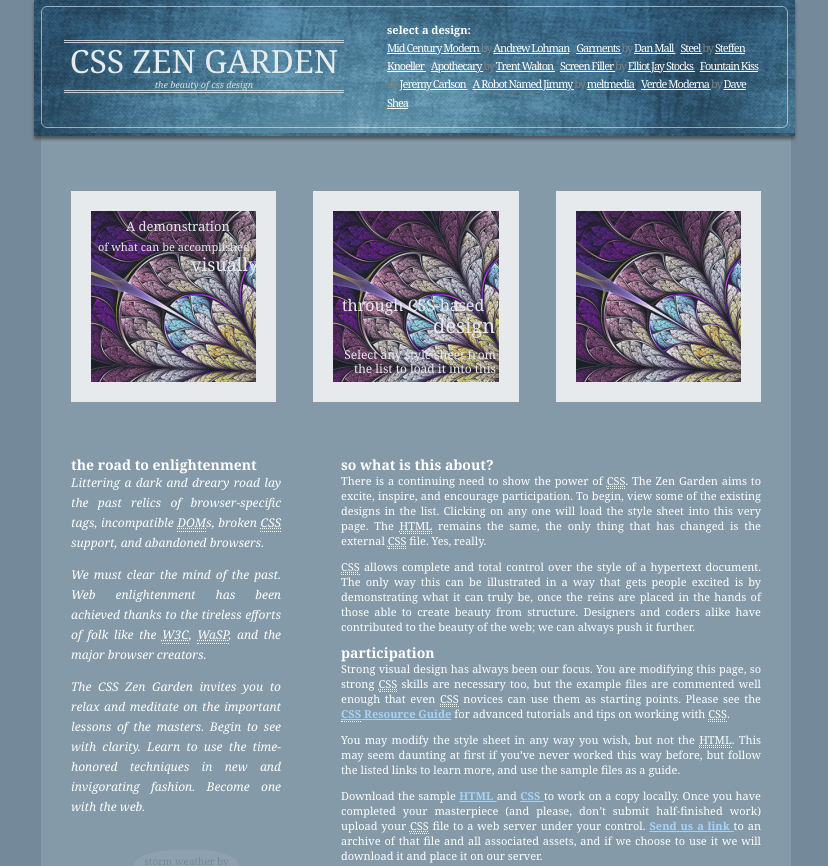
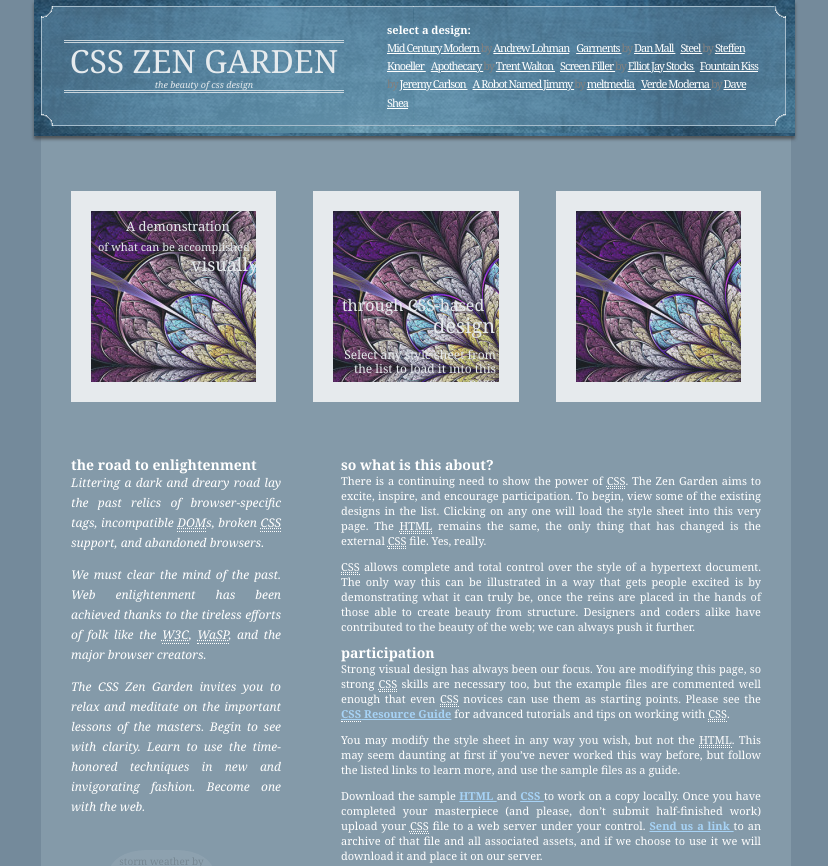
Before and after one commit to Kevin181/CSS-Zen-Garden-Demo, a website: page 003/zengarden.com_003.html in a window 1280 px wide. Shown: the top 866 px of the page, without its empty margins (224-1052 px from the left). Drawn offline with Linux system fonts and the light colour scheme.

Commit message:
modify 003

```diff
--- a/003/css/zengarden.com_003.css
+++ b/003/css/zengarden.com_003.css
@@ -22,9 +22,15 @@
 
 .page-wrapper {
 	width: 750px;
-	height: 1480px;
 	margin: 0 auto;
 	background-color: #849AA9;
+}
+
+.page-wrapper:after {
+	content:"\200B";
+	display:block;
+	height:0;
+	clear:both;
 }
 
 .header {
@@ -40,15 +46,15 @@
 .header:before {
 	content: "storm weather by dave shea";
 	position: absolute;
-	left: 100px;
+	left: 75px;
 	top: 850px;
 	padding-top: 6px;
 	width: 105px;
-	height: 3em;
+	height: 40px;
 	color:rgba(0,0,0,0.2);
 	font-size: 10px;
 	text-align: center;
-	border-radius: 4em/1.5em;
+	border-radius: 40px/25px;
 	background-color: rgba(255,255,255,0.1);
 }
 
@@ -57,11 +63,24 @@
 	position: absolute;
 	left: 7px;
 	top: 0.40em;
+	z-index: -1;
 	width: 745px;
 	height: 7.5em;
 	background-color: transparent;
-	border: 1px solid rgba(255,255,255,0.6);
-	border-radius: 6px;
+	background: radial-gradient(circle at top left, transparent 10px,white 12px,rgba(94,140,170,0.5) 0) top left,
+                radial-gradient(circle at top right, transparent 10px,white 12px, rgba(94,140,170,0.5) 0) top right,
+                radial-gradient(circle at bottom left, transparent 10px,white 12px, rgba(94,140,170,0.5) 0) bottom left,
+                radial-gradient(circle at bottom right, transparent 10px,white 12px, rgba(94,140,170,0.5) 0) bottom right,
+                linear-gradient(to bottom, white 1px,transparent 0) 11px 0,
+                linear-gradient(to bottom, white 1px,transparent 0) 361px 0,
+                linear-gradient(to bottom, white 1px,transparent 0) 11px 119px,
+                linear-gradient(to bottom, white 1px,transparent 0) 361px 119px,
+                linear-gradient(to right, white 1px,transparent 0) 0 10px,
+                linear-gradient(to right, white 1px,transparent 0) 0 49px,
+                linear-gradient(to left, white 1px,transparent 0) 373px 10px,
+                linear-gradient(to left, white 1px,transparent 0) 373px 49px;
+    background-size:  50% 50%;
+    background-repeat: no-repeat;
 
 }
 
@@ -80,7 +99,7 @@
 	margin: 0 0 0 30px;
 	width: 280px;
 	text-align: center;
-	color: rgba(233,243,234,1);
+	color: rgba(255,255,255,1);
 	font-size: 9px;
 	font-weight: lighter;
 	font-style: italic;
@@ -155,8 +174,6 @@
 	text-align: right;
 }
 
-
-
 .introduce-img:last-child {
 	border-left-width: 15px;
 }
@@ -201,7 +218,7 @@
 .contentInfo {
 	float: right;
 	margin-right: 30px;
-	width: 58%;
+	width: 420px;
 	font-size: 11px;
 	line-height: 15px;
 	text-align: justify;
@@ -232,11 +249,7 @@
 .side-line {
 	float: right;
 	clear: both;
-}
-
-.link-style {
-	margin-right: 60px;
-	text-align: left;
+	width: 463px;
 }
 
 .link-style:first-child {
```
